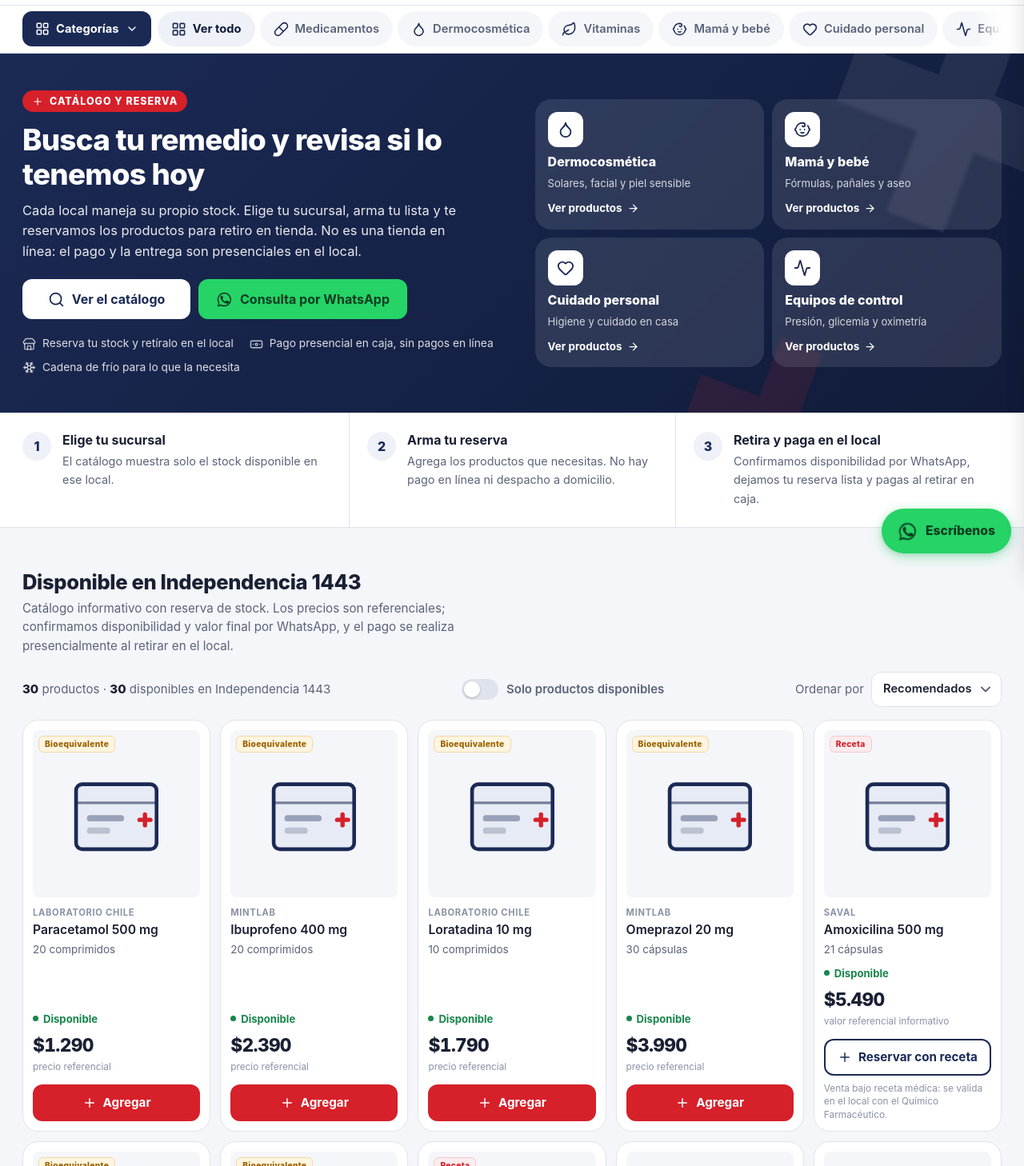
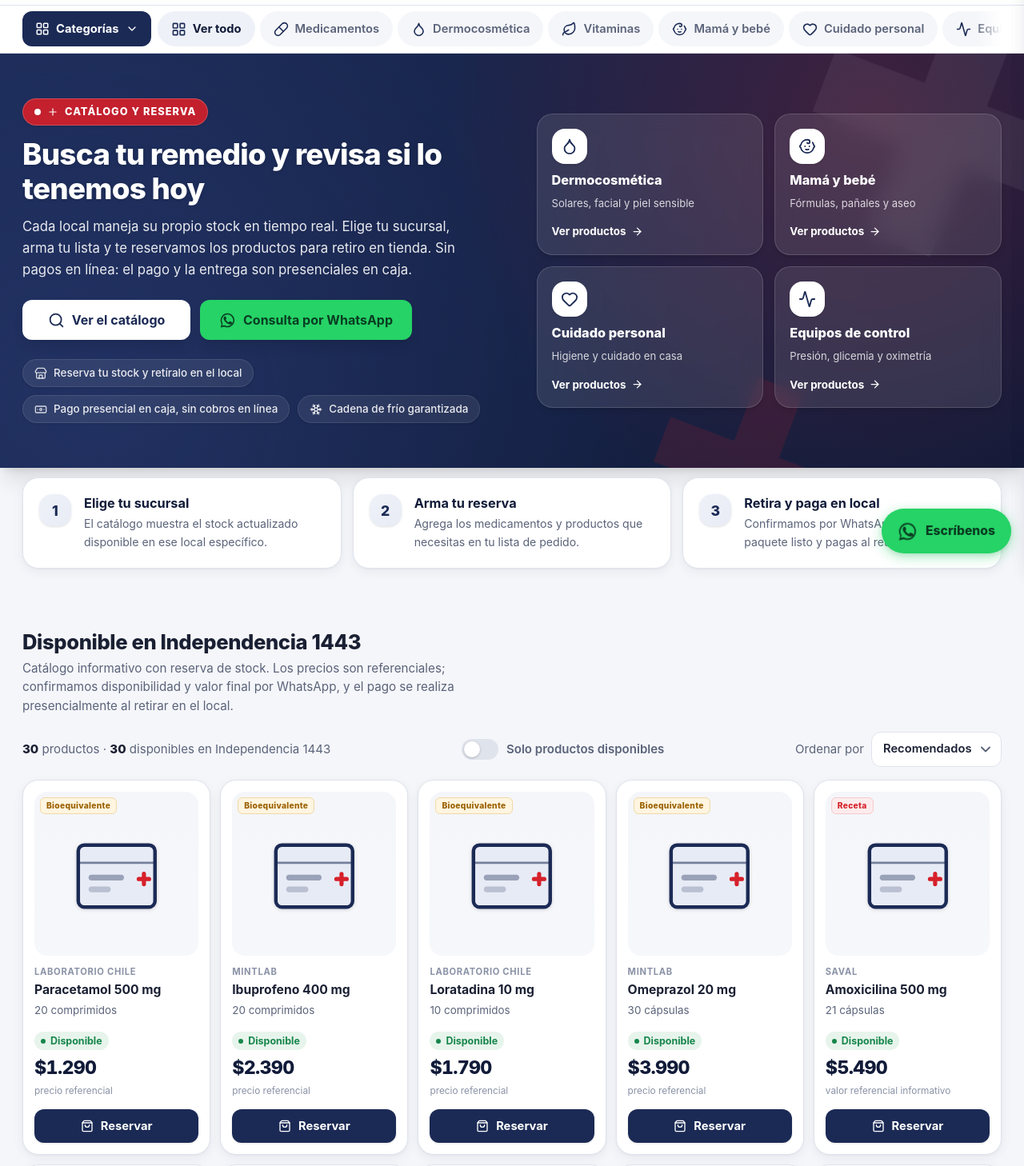
Before and after one commit to victorbarrera1/farmacia-real, a Next.js app: page / in a window 1280 px wide. Shown: the part 92-1550 px from the top of the page at 80% size. Built offline with nearby package versions, Linux system fonts and the light colour scheme.

Commit message:
style: enhance hero, steps, product cards and service components with modern aesthetics

```diff
--- a/src/components/catalog/ProductCard.tsx
+++ b/src/components/catalog/ProductCard.tsx
@@ -3,7 +3,6 @@ import { Sellos } from '../common/Sello';
 import type { Producto } from '../../types';
 import { clp } from '../../lib/format';
 import { conDescuento, etStock, nivelDe, otrosLocalesCon, precioDe, stockDe } from '../../lib/stock';
-import { waLink, msgProducto } from '../../lib/whatsapp';
 import { useStore } from '../../store/StoreContext';
 import { useSucursalActual } from '../../hooks/useSucursalActual';
 
@@ -20,9 +19,7 @@ const PUNTO_NIVEL = {
 } as const;
 
 /**
- * Tarjeta de producto. Geometría armonizada:
- * tarjeta rounded-2xl (20px) + p-3 (12px) → imagen rounded-md (8px), concéntrica.
- * El bloque inferior usa mt-auto para que la acción quede alineada entre tarjetas.
+ * Tarjeta de producto con hover lift y micro-interacciones suaves.
  */
 export function ProductCard({ p }: { p: Producto }) {
   const { estado, dispatch, anunciar } = useStore();
@@ -47,47 +44,47 @@ export function ProductCard({ p }: { p: Producto }) {
   }
 
   return (
-    <article className="card flex h-full flex-col p-3 transition-[box-shadow,border-color] hover:border-azul-borde hover:shadow-hi">
-      {/* Imagen — radio concéntrico con la tarjeta (20 − 12 = 8) */}
-      <div className="relative mb-[11px]">
+    <article className="card group flex h-full flex-col p-3.5 transition-all duration-300 hover:-translate-y-1.5 hover:border-azul/30 hover:shadow-hi">
+      {/* Imagen — radio concéntrico con la tarjeta */}
+      <div className="relative mb-3">
         <button
           type="button"
           onClick={verFicha}
           aria-label={`Ver ficha de ${p.n}`}
-          className={`grid aspect-square w-full place-items-center overflow-hidden rounded-md bg-fondo ${
+          className={`grid aspect-square w-full place-items-center overflow-hidden rounded-xl bg-gradient-to-b from-fondo to-linea-2/50 p-2 transition-transform duration-300 group-hover:scale-[1.02] ${
             agotado ? 'opacity-50' : ''
           }`}
         >
-          <Ilu il={p.il} className="size-[74%]" />
+          <Ilu il={p.il} className="size-[78%] drop-shadow-sm transition-transform duration-300 group-hover:scale-105" />
         </button>
         <Sellos p={p} />
       </div>
 
       <span className="text-[0.7rem] font-bold uppercase tracking-[0.06em] text-gris-2">{p.lab}</span>
-      <h3 className="mt-[3px] text-[0.98rem] font-semibold leading-[1.32]">
+      <h3 className="mt-1 text-[0.98rem] font-bold leading-[1.32] text-texto">
         <button
           type="button"
           onClick={verFicha}
-          className="line-clamp-2 text-left hover:text-azul hover:underline"
+          className="line-clamp-2 text-left transition-colors duration-200 hover:text-azul"
         >
           {p.n}
         </button>
       </h3>
-      <p className="mt-[3px] text-[0.84rem] text-gris">{p.pres}</p>
+      <p className="mt-1 text-[0.84rem] text-gris">{p.pres}</p>
 
       {/* Bloque inferior alineado al fondo */}
-      <div className="mt-auto">
-        <span className={`mt-[9px] inline-flex items-center gap-1.5 text-[0.82rem] font-bold ${COLOR_NIVEL[nivel]}`}>
-          <span className={`size-[7px] shrink-0 rounded-full ${PUNTO_NIVEL[nivel]}`} />
+      <div className="mt-auto pt-3">
+        <span className={`inline-flex items-center gap-1.5 rounded-full px-2 py-0.5 text-[0.78rem] font-bold ${COLOR_NIVEL[nivel]} ${
+          nivel === 'alto' ? 'bg-ok-pale' : nivel === 'bajo' ? 'bg-ambar-pale' : 'bg-linea-2'
+        }`}>
+          <span className={`size-[6px] shrink-0 rounded-full ${PUNTO_NIVEL[nivel]}`} />
           {etStock(u)}
         </span>
 
-        <div className="mt-[9px]">
-          <b className="num block text-[1.42rem] font-extrabold leading-[1.1] tracking-[-0.03em]">
+        <div className="mt-2.5">
+          <b className="num block text-[1.45rem] font-extrabold leading-[1.1] tracking-[-0.03em] text-azul-osc">
             {clp(precio)}
           </b>
-          {/* Precio propio del local: se muestra junto al de lista para que se
-              entienda de dónde sale, sin lenguaje promocional. */}
           {especial ? (
             <span className="text-[0.74rem] text-gris-2">
               precio en {suc.corto} · lista <s className="num">{clp(p.p)}</s>
@@ -99,145 +96,53 @@ export function ProductCard({ p }: { p: Producto }) {
           )}
         </div>
 
-        <Accion
-          agotado={agotado}
-          receta={!!p.rec}
-          enPedido={enPedido}
-          onAgregar={agregar}
-          onCambiar={cambiar}
-          waHref={waLink(msgProducto(p, suc), suc)}
-          nombre={p.n}
-        />
-
-        {p.rec && (
-          <p className="mt-2 text-[0.74rem] leading-snug text-gris-2">
-            Venta bajo receta médica: se valida en el local con el Químico Farmacéutico.
-          </p>
-        )}
-
-        {agotado && <OtrosLocales p={p} sucId={suc.id} onIr={(id, nombre) => { dispatch({ type: 'sucursal', id }); anunciar('Cambiaste a ' + nombre); }} />}
+        {/* Acciones de pedido */}
+        <div className="mt-3">
+          {agotado ? (
+            <div className="text-center">
+              <span className="text-[0.8rem] font-bold text-gris-2">Sin stock en este local</span>
+              {otrosLocalesCon(p, suc.id).length > 0 && (
+                <button
+                  type="button"
+                  onClick={verFicha}
+                  className="mt-1 block w-full text-[0.76rem] font-semibold text-azul hover:underline"
+                >
+                  Ver en otros locales
+                </button>
+              )}
+            </div>
+          ) : enPedido > 0 ? (
+            <div className="flex items-center justify-between rounded-lg border border-azul-borde bg-azul-pale p-1">
+              <button
+                type="button"
+                onClick={() => cambiar(-1)}
+                aria-label="Disminuir cantidad"
+                className="grid size-8 place-items-center rounded-md bg-white text-azul shadow-sm transition-transform active:scale-95 hover:bg-azul hover:text-white"
+              >
+                -
+              </button>
+              <span className="num text-[0.94rem] font-extrabold text-azul">{enPedido}</span>
+              <button
+                type="button"
+                onClick={() => cambiar(1)}
+                aria-label="Aumentar cantidad"
+                className="grid size-8 place-items-center rounded-md bg-white text-azul shadow-sm transition-transform active:scale-95 hover:bg-azul hover:text-white"
+              >
+                +
+              </button>
+            </div>
+          ) : (
+            <button
+              type="button"
+              onClick={agregar}
+              className="btn btn-azul w-full !min-h-[42px] !py-2 !text-[0.92rem] shadow-sm hover:shadow-md"
+            >
+              <Icon id="i-bolsa" className="size-4" />
+              Reservar
+            </button>
+          )}
+        </div>
       </div>
     </article>
   );
 }
-
-function Accion({
-  agotado, receta, enPedido, onAgregar, onCambiar, waHref, nombre,
-}: {
-  agotado: boolean;
-  /** Producto con venta bajo receta: acción neutral, sin énfasis promocional. */
-  receta: boolean;
-  enPedido: number;
-  onAgregar: () => void;
-  onCambiar: (delta: number) => void;
-  waHref: string;
-  nombre: string;
-}) {
-  if (agotado) {
-    return (
-      <a
-        href={waHref}
-        target="_blank"
-        rel="noopener"
-        className="mt-[11px] flex min-h-[46px] w-full items-center justify-center gap-2 rounded-lg bg-wa text-[0.95rem] font-bold text-wa-texto no-underline transition-colors hover:bg-wa-osc hover:text-white"
-      >
-        <Icon id="i-wa" className="size-[18px]" /> Consultar
-      </a>
-    );
-  }
-
-  if (enPedido > 0) {
-    return (
-      <div
-        role="group"
-        aria-label={`Cantidad de ${nombre}`}
-        className={`mt-[11px] flex min-h-[46px] items-center justify-between overflow-hidden rounded-lg border-2 ${
-          receta ? 'border-azul bg-azul-pale' : 'border-rojo bg-rojo-pale'
-        }`}
-      >
-        <button
-          type="button"
-          aria-label={`Quitar una unidad de ${nombre}`}
-          onClick={() => onCambiar(-1)}
-          className={`grid w-[46px] self-stretch place-items-center text-[1.35rem] font-bold leading-none ${
-            receta ? 'text-azul-osc hover:bg-azul-borde' : 'text-rojo-osc hover:bg-rojo-borde'
-          }`}
-        >
-          −
-        </button>
-        <span className={`num text-[1rem] font-extrabold ${receta ? 'text-azul-osc' : 'text-rojo-osc'}`}>
-          {enPedido} en tu pedido
-        </span>
-        <button
-          type="button"
-          aria-label={`Agregar otra unidad de ${nombre}`}
-          onClick={() => onCambiar(1)}
-          className={`grid w-[46px] self-stretch place-items-center text-[1.35rem] font-bold leading-none ${
-            receta ? 'text-azul-osc hover:bg-azul-borde' : 'text-rojo-osc hover:bg-rojo-borde'
-          }`}
-        >
-          +
-        </button>
-      </div>
-    );
-  }
-
-  /* Con receta: botón neutral (sin color promocional) y texto informativo. */
-  if (receta) {
-    return (
-      <button
-        type="button"
-        onClick={onAgregar}
-        className="mt-[11px] flex min-h-[46px] w-full items-center justify-center gap-2 rounded-lg border-2 border-azul bg-white text-[0.95rem] font-bold text-azul transition-colors hover:bg-azul-pale"
-      >
-        <Icon id="i-mas" className="size-[18px]" /> Reservar con receta
-      </button>
-    );
-  }
-
-  return (
-    <button
-      type="button"
-      onClick={onAgregar}
-      className="mt-[11px] flex min-h-[46px] w-full items-center justify-center gap-2 rounded-lg bg-rojo text-[0.95rem] font-bold text-white transition-colors hover:bg-rojo-osc"
-    >
-      <Icon id="i-mas" className="size-[18px]" /> Agregar
-    </button>
-  );
-}
-
-function OtrosLocales({
-  p, sucId, onIr,
-}: {
-  p: Producto;
-  sucId: string;
-  onIr: (id: string, nombre: string) => void;
-}) {
-  const disp = otrosLocalesCon(p, sucId);
-
-  return (
-    <div className="mt-2.5 border-t border-dashed border-linea pt-2.5">
-      {disp.length ? (
-        <>
-          <b className="mb-1.5 block text-[0.78rem] font-bold text-texto">Sí hay en:</b>
-          <div className="flex flex-wrap gap-1.5">
-            {disp.map((x) => (
-              <button
-                key={x.s.id}
-                type="button"
-                onClick={() => onIr(x.s.id, x.s.nombre)}
-                className="inline-flex min-h-11 items-center rounded-full border border-azul-borde bg-azul-pale px-3.5 py-[5px] text-left text-[0.8rem] font-bold text-azul-osc transition-colors hover:border-azul hover:bg-azul hover:text-white"
-              >
-                {x.s.corto || x.s.nombre}
-              </button>
-            ))}
-          </div>
-        </>
-      ) : (
-        <p className="text-[0.79rem] leading-snug text-gris-2">
-          No queda en ninguna sucursal. Escríbenos y te lo pedimos.
-        </p>
-      )}
-    </div>
-  );
-}
--- a/src/components/sections/Banner.tsx
+++ b/src/components/sections/Banner.tsx
@@ -26,8 +26,8 @@ const PROMOS: { cat: string; et: string; d: string; ico: IconId }[] = [
 
 const BENEFICIOS = [
   { Ico: Store, et: 'Reserva tu stock y retíralo en el local' },
-  { Ico: Banknote, et: 'Pago presencial en caja, sin pagos en línea' },
-  { Ico: Snowflake, et: 'Cadena de frío para lo que la necesita' },
+  { Ico: Banknote, et: 'Pago presencial en caja, sin cobros en línea' },
+  { Ico: Snowflake, et: 'Cadena de frío garantizada' },
 ];
 
 /** Hero de promociones con CTAs y accesos directos por categoría. */
@@ -79,77 +79,86 @@ export function Banner() {
     <section
       ref={refHero}
       id="inicio"
-      className="relative overflow-hidden bg-azul text-white"
-      style={{ backgroundImage: 'linear-gradient(135deg, var(--color-azul) 0%, var(--color-azul-osc) 100%)' }}
+      className="relative overflow-hidden bg-azul text-white shadow-xl"
+      style={{
+        backgroundImage:
+          'radial-gradient(circle at 85% 15%, rgba(214, 32, 42, 0.22) 0%, transparent 45%), radial-gradient(circle at 10% 85%, rgba(51, 71, 138, 0.35) 0%, transparent 55%), linear-gradient(135deg, var(--color-azul) 0%, var(--color-azul-osc) 100%)'
+      }}
     >
-      {/* Cruces decorativas de marca */}
+      {/* Cruces decorativas de marca con resplandor sutil */}
       <span
         aria-hidden="true"
         data-cruz
-        className="absolute -right-[60px] -top-[70px] size-[290px] bg-white opacity-[0.07]"
+        className="pointer-events-none absolute -right-[60px] -top-[70px] size-[320px] bg-white opacity-[0.06] blur-[0.5px]"
         style={{ clipPath: CRUZ }}
       />
       <span
         aria-hidden="true"
         data-cruz
-        className="absolute -bottom-[120px] right-[210px] hidden size-[210px] bg-rojo opacity-[0.12] min-[1100px]:block"
+        className="pointer-events-none absolute -bottom-[120px] right-[230px] hidden size-[230px] bg-rojo opacity-[0.14] blur-[0.5px] min-[1100px]:block"
         style={{ clipPath: CRUZ }}
       />
 
-      <div className="env relative z-[2] grid grid-cols-1 items-center gap-7 py-[clamp(26px,5vw,46px)] min-[1000px]:grid-cols-[1.05fr_1fr]">
+      <div className="env relative z-[2] grid grid-cols-1 items-center gap-8 py-[clamp(32px,6vw,56px)] min-[1000px]:grid-cols-[1.05fr_1fr]">
         <div>
-          <span data-hero className="inline-flex items-center gap-2 rounded-full bg-rojo px-3 py-1 text-[0.78rem] font-extrabold uppercase tracking-[0.08em]">
+          <span data-hero className="inline-flex items-center gap-2 rounded-full border border-white/20 bg-rojo/90 px-3.5 py-1.5 text-[0.8rem] font-extrabold uppercase tracking-[0.08em] shadow-sm backdrop-blur-sm">
+            <span className="relative flex size-2">
+              <span className="absolute inline-flex h-full w-full animate-ping rounded-full bg-white opacity-75" />
+              <span className="relative inline-flex size-2 rounded-full bg-white" />
+            </span>
             <Icon id="i-cruz" className="size-3.5" /> Catálogo y reserva
           </span>
 
-          <h1 data-hero className="mt-3 max-w-[22ch]">Busca tu remedio y revisa si lo tenemos hoy</h1>
-          <p data-hero className="mt-[11px] max-w-[54ch] text-[1.03rem] text-white/90">
-            Cada local maneja su propio stock. Elige tu sucursal, arma tu lista y te reservamos los productos para
-            retiro en tienda. No es una tienda en línea: el pago y la entrega son presenciales en el local.
+          <h1 data-hero className="mt-3.5 max-w-[22ch] drop-shadow-sm">
+            Busca tu remedio y revisa si lo tenemos hoy
+          </h1>
+          <p data-hero className="mt-3 max-w-[54ch] text-[1.05rem] leading-relaxed text-white/90">
+            Cada local maneja su propio stock en tiempo real. Elige tu sucursal, arma tu lista y te reservamos los productos para
+            retiro en tienda. Sin pagos en línea: el pago y la entrega son presenciales en caja.
           </p>
 
-          <div data-hero className="mt-[22px] flex flex-wrap gap-2.5">
-            <a href="#catalogo" className="btn btn-blanco flex-auto min-w-[210px] sm:flex-none">
+          <div data-hero className="mt-6 flex flex-wrap gap-3">
+            <a href="#catalogo" className="btn btn-blanco flex-auto min-w-[210px] shadow-lg hover:shadow-xl sm:flex-none">
               <Icon id="i-lupa" /> Ver el catálogo
             </a>
             <a
               href={waLink(msgGeneral(suc), suc)}
               target="_blank"
               rel="noopener"
-              className="btn btn-wa flex-auto min-w-[210px] sm:flex-none"
+              className="btn btn-wa flex-auto min-w-[210px] shadow-lg hover:shadow-xl sm:flex-none"
             >
               <Icon id="i-wa" /> Consulta por WhatsApp
             </a>
           </div>
 
-          <ul data-hero className="mt-5 flex flex-wrap gap-x-5 gap-y-2">
+          <ul data-hero className="mt-6 flex flex-wrap gap-2.5">
             {BENEFICIOS.map(({ Ico, et }) => (
-              <li key={et} className="flex items-center gap-2 text-[0.86rem] text-white/85">
-                <Ico className="size-[17px] shrink-0 text-white/70" aria-hidden="true" /> {et}
+              <li key={et} className="flex items-center gap-2 rounded-full border border-white/10 bg-white/[0.08] px-3.5 py-1.5 text-[0.84rem] font-medium text-white/90 backdrop-blur-sm shadow-sm">
+                <Ico className="size-4 shrink-0 text-white/80" aria-hidden="true" /> {et}
               </li>
             ))}
           </ul>
         </div>
 
-        {/* Accesos promocionales por categoría */}
-        <div data-hero-grid className="grid grid-cols-2 gap-2.5">
+        {/* Accesos promocionales por categoría con Glassmorphism */}
+        <div data-hero-grid className="grid grid-cols-2 gap-3.5">
           {PROMOS.map((p) => (
             <button
               key={p.cat}
               type="button"
               onClick={() => irA(p.cat, p.et)}
-              className="group flex flex-col gap-2 rounded-2xl bg-white/[0.11] p-4 text-left backdrop-blur-[2px] transition-colors hover:bg-white"
+              className="group flex flex-col gap-2.5 rounded-2xl border border-white/15 bg-white/[0.10] p-4.5 text-left shadow-md backdrop-blur-md transition-all duration-300 hover:-translate-y-1.5 hover:border-white hover:bg-white hover:shadow-2xl"
             >
-              <span className="grid size-11 place-items-center rounded-lg bg-white text-azul">
+              <span className="grid size-11 place-items-center rounded-xl bg-white text-azul shadow-sm transition-transform duration-300 group-hover:scale-110 group-hover:bg-azul group-hover:text-white">
                 <Icon id={p.ico} className="size-[22px]" />
               </span>
-              <b className="text-[1rem] font-extrabold leading-tight text-white group-hover:text-azul-osc">
+              <b className="text-[1.02rem] font-extrabold leading-tight text-white transition-colors duration-200 group-hover:text-azul-osc">
                 {p.et}
               </b>
-              <span className="text-[0.82rem] leading-snug text-white/80 group-hover:text-gris">{p.d}</span>
-              <span className="mt-auto flex items-center gap-1.5 pt-1 text-[0.84rem] font-bold text-white group-hover:text-rojo">
+              <span className="text-[0.82rem] leading-snug text-white/80 transition-colors duration-200 group-hover:text-gris">{p.d}</span>
+              <span className="mt-auto flex items-center gap-1.5 pt-1.5 text-[0.84rem] font-bold text-white transition-colors duration-200 group-hover:text-rojo">
                 Ver productos
-                <Icon id="i-flecha" className="size-[15px] transition-transform group-hover:translate-x-1" />
+                <Icon id="i-flecha" className="size-[15px] transition-transform duration-200 group-hover:translate-x-1.5" />
               </span>
             </button>
           ))}
--- a/src/components/sections/Steps.tsx
+++ b/src/components/sections/Steps.tsx
@@ -1,36 +1,34 @@
 import { Reveal } from '../common/Reveal';
 
 const PASOS = [
-  { n: 1, t: 'Elige tu sucursal', d: 'El catálogo muestra solo el stock disponible en ese local.' },
-  { n: 2, t: 'Arma tu reserva', d: 'Agrega los productos que necesitas. No hay pago en línea ni despacho a domicilio.' },
-  { n: 3, t: 'Retira y paga en el local', d: 'Confirmamos disponibilidad por WhatsApp, dejamos tu reserva lista y pagas al retirar en caja.' },
+  { n: '1', t: 'Elige tu sucursal', d: 'El catálogo muestra el stock actualizado disponible en ese local específico.' },
+  { n: '2', t: 'Arma tu reserva', d: 'Agrega los medicamentos y productos que necesitas en tu lista de pedido.' },
+  { n: '3', t: 'Retira y paga en local', d: 'Confirmamos por WhatsApp, dejamos tu paquete listo y pagas al retirar en caja.' },
 ] as const;
 
 /** Tres pasos: cómo funciona el sitio. */
 export function Steps() {
   return (
-    <section className="border-b border-linea bg-white">
+    <section className="relative -mt-3 z-10 py-6">
       <div className="env">
-        <ul className="grid grid-cols-1 md:grid-cols-3">
+        <div className="grid grid-cols-1 gap-3.5 md:grid-cols-3">
           {PASOS.map((p, i) => (
             <Reveal
-              as="li"
+              as="div"
               key={p.n}
-              delay={i * 0.12}
-              className={`flex items-start gap-3.5 py-5 md:py-6 md:pr-[22px] ${
-                i > 0 ? 'border-t border-linea-2 md:border-l md:border-t-0 md:border-linea md:pl-[22px]' : ''
-              }`}
+              delay={i * 0.1}
+              className="card group flex items-start gap-4 p-5 transition-all duration-300 hover:-translate-y-1 hover:border-azul/25 hover:shadow-hi"
             >
-              <span className="grid size-9 shrink-0 place-items-center rounded-full bg-azul-pale text-[1rem] font-extrabold text-azul">
+              <span className="grid size-10 shrink-0 place-items-center rounded-xl bg-gradient-to-br from-azul-pale to-azul-borde/40 text-[1.1rem] font-extrabold text-azul shadow-sm transition-transform duration-300 group-hover:scale-110 group-hover:bg-azul group-hover:text-white">
                 {p.n}
               </span>
               <div>
-                <h3 className="text-[1rem]">{p.t}</h3>
-                <p className="mt-[3px] text-[0.9rem] leading-relaxed text-gris">{p.d}</p>
+                <h3 className="text-[1.02rem] font-bold text-azul-osc transition-colors group-hover:text-azul">{p.t}</h3>
+                <p className="mt-1 text-[0.88rem] leading-relaxed text-gris">{p.d}</p>
               </div>
             </Reveal>
           ))}
-        </ul>
+        </div>
       </div>
     </section>
   );
--- a/src/index.css
+++ b/src/index.css
@@ -60,8 +60,8 @@
   --radius-2xl: 20px;
 
   /* --- Sombras --- */
-  --shadow-card: 0 1px 2px rgba(20, 28, 50, .05), 0 2px 8px rgba(20, 28, 50, .06);
-  --shadow-hi: 0 4px 14px rgba(20, 28, 50, .10), 0 12px 32px rgba(20, 28, 50, .12);
+  --shadow-card: 0 1px 3px rgba(17, 27, 57, 0.04), 0 4px 14px rgba(17, 27, 57, 0.06);
+  --shadow-hi: 0 12px 30px -4px rgba(17, 27, 57, 0.12), 0 6px 12px -4px rgba(17, 27, 57, 0.06);
 
   /* --- Tipografía --- */
   --font-sans: -apple-system, BlinkMacSystemFont, "Segoe UI", Roboto, "Helvetica Neue", Arial, sans-serif;
@@ -137,15 +137,17 @@
     justify-content: center;
     gap: 9px;
     min-height: 50px;
-    padding: 12px 22px;
+    padding: 12px 24px;
     border-radius: var(--radius-lg);
     font-size: 1rem;
     font-weight: 700;
     text-decoration: none;
     white-space: nowrap;
-    transition: background-color .18s ease, border-color .18s ease, color .18s ease;
+    transition: all .22s cubic-bezier(0.16, 1, 0.3, 1);
+    box-shadow: 0 1px 2px rgba(0, 0, 0, 0.05);
   }
-  .btn:active { transform: translateY(1px); }
+  .btn:hover { transform: translateY(-1px); box-shadow: 0 6px 16px rgba(0, 0, 0, 0.12); }
+  .btn:active { transform: translateY(1px); box-shadow: 0 1px 2px rgba(0, 0, 0, 0.05); }
   .btn svg { width: 21px; height: 21px; flex: none; }
   .btn-wa { background: var(--color-wa); color: var(--color-wa-texto); }
   .btn-wa:hover { background: var(--color-wa-osc); color: #fff; }
@@ -162,6 +164,11 @@
     background: var(--color-blanco);
     border: 1px solid var(--color-linea);
     border-radius: var(--radius-2xl);
+    box-shadow: var(--shadow-card);
+    transition: transform .25s cubic-bezier(0.16, 1, 0.3, 1), box-shadow .25s ease, border-color .25s ease;
+  }
+  .card:hover {
+    box-shadow: var(--shadow-hi);
   }
 
   /* --- Campo de texto --- */
```
Also changed, not shown: src/components/sections/Services.tsx (+8 -11 lines), 1 other file (tests, documents, lock files or other folders).
